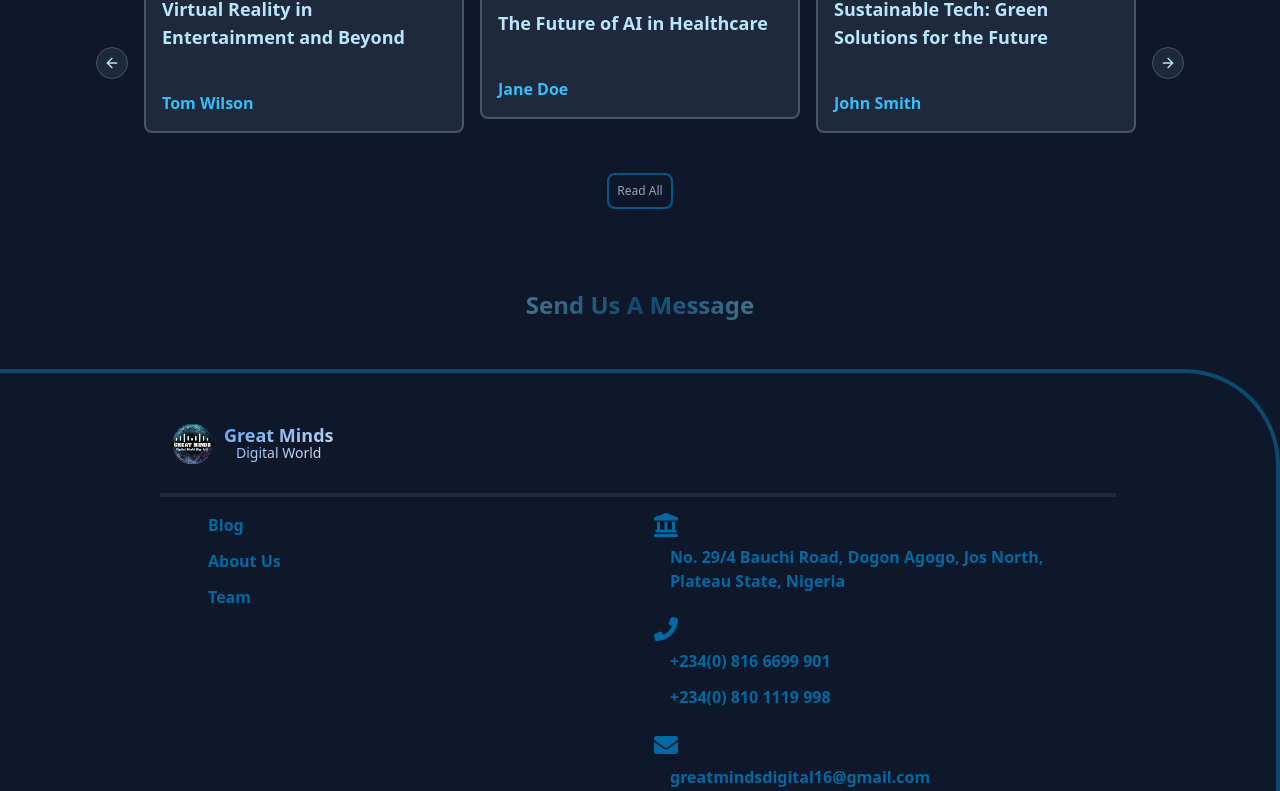
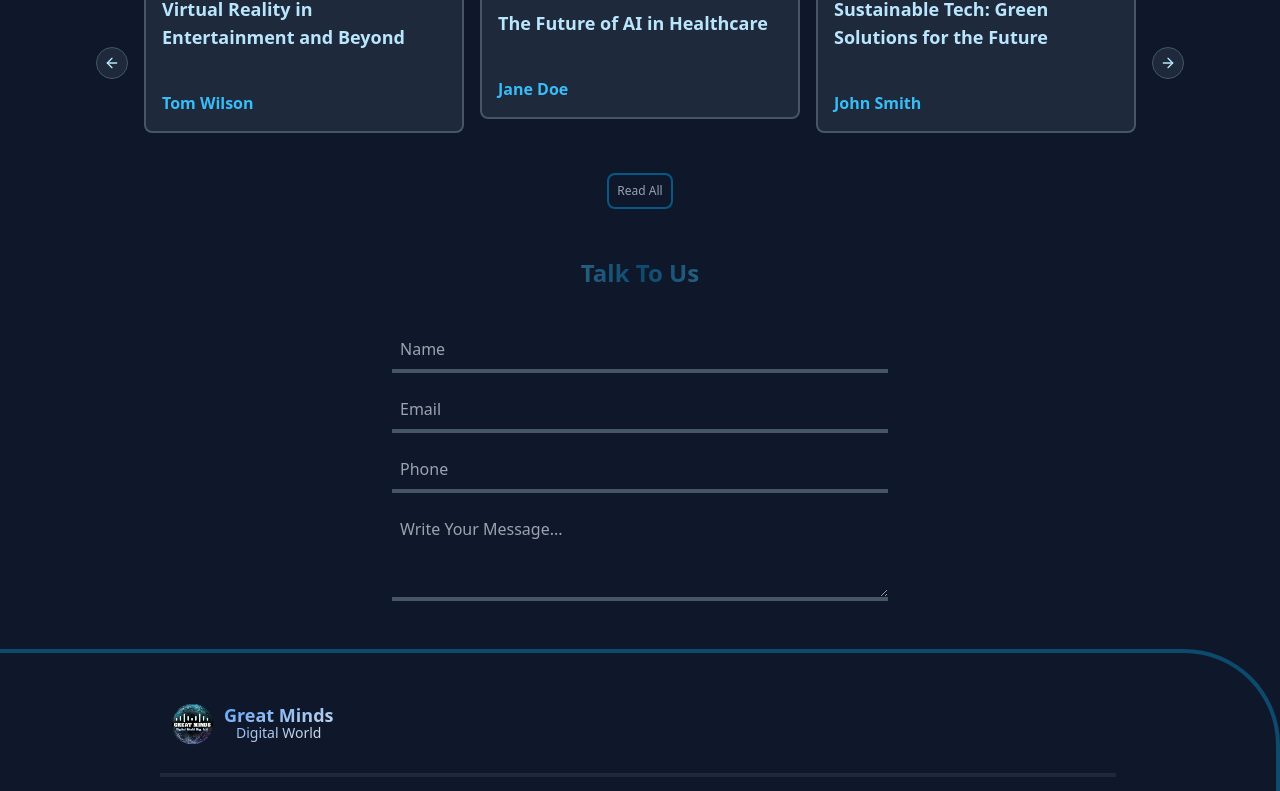
Before and after one commit to iam-idi/Great-minds-website, a React (Vite) app: page / in a window 1280 px wide. Shown: the part 2393-3184 px from the top of the page. Built offline with nearby package versions, Linux system fonts and the light colour scheme.

Commit message:
added form

```diff
--- a/src/components/BlogCard.jsx
+++ b/src/components/BlogCard.jsx
@@ -1,9 +1,9 @@
 const BlogCard = ({blog, notPreview}) => {
   return (
-    <div className="flex flex-col justify-center border-2 border-slate-600 mb-6 xs:mb-8 bg-slate-800 p-3 xs:p-4 rounded-md md:rounded-lg mt-3 sm:mt-4 min-h-fit sm:min-h-24 md:min-h-32">
+    <div className="break-words flex flex-col justify-center border-2 border-slate-600 mb-6 xs:mb-8 bg-slate-800 p-3 xs:p-4 rounded-md md:rounded-lg mt-3 sm:mt-4 min-h-fit sm:min-h-24 md:min-h-32">
         <h3 className="text-sky-200 font-semibold sm:font-bold text-sm xs:text-base lg:text-lg mb-6 sm:mb-10">{blog.title}</h3>
         <div className="flex justify-between flex-wrap gap-2">
-            <p className="text-sky-400 font-bold text-sm md:text-base">{blog.author}</p>
+            <p className="text-sky-400 font-bold text-sm md:text-base break-words">{blog.author}</p>
             {notPreview && <p className="text-sky-400 font-bold text-sm md:text-base">{blog.publishedDate}</p>}
         </div>
     </div>
--- a/src/components/BlogPreview.jsx
+++ b/src/components/BlogPreview.jsx
@@ -5,7 +5,7 @@ import BlogCard from './BlogCard';
 import { Link } from 'react-router-dom';
 const BlogPreview = () => {
   return (
-    <section className="mb-10 sm:mb-20 px-10 sm:px-0">
+    <section className="mb-8 xs:mb-10 sm:mb-12 px-10 sm:px-0">
         <h2 className="text-xs lg:text-sm text-sky-300 font-bold mb-4">Blog Posts</h2>
         <Carousel opts={{loop: true}}>
             <CarouselContent className='items-center'>
--- a/src/components/ContactSection.jsx
+++ b/src/components/ContactSection.jsx
@@ -2,9 +2,18 @@
 
 const ContactSection = () => {
   return (
-    <div>
-        <h3 className="bg-clip-text text-transparent bg-gradient-to-r from-sky-50 via-sky-900 to-sky-50 text-xl font-bold sm:text-2xl text-center mb-8 xs:mb-10 sm:mb-12">Send Us A Message</h3>
-    </div>
+    <swction className="mb-10 sm:mb-20 px-10 sm:px-0">
+        <h3 className="bg-clip-text text-transparent bg-gradient-to-r from-sky-50 via-sky-900 to-sky-50 text-xl font-bold sm:text-2xl text-center mb-6 xs:mb-8 sm:mb-10">Talk To Us</h3>
+
+        <form className="mt-0 mb-8 xs:mb-10 sm:mb-12 mx-auto w-85% sm:w-[80%] md:w-[65%] xl:w-[50%] flex flex-col gap-4">
+            <input name="name" placeholder="Name" className="w-full bg-inherit border-b-2 sm:border-b-[3px] lg:border-b-4 border-slate-600 p-2 text-slate-400 text-sm sm:text-base outline-none transform focus:border-sky-500 focus:text-sky-500 focus:placeholder:text-sky-500 focus:caret-sky-500 transition-all"/>
+            <input name="email" placeholder="Email" className="w-full bg-inherit border-b-2 sm:border-b-[3px] lg:border-b-4 border-slate-600 p-2 text-slate-400 text-sm sm:text-base outline-none transform focus:border-sky-500 focus:text-sky-500 focus:placeholder:text-sky-500 focus:caret-sky-500 transition-all"/>
+            <input name="phone" placeholder="Phone" className="w-full bg-inherit border-b-2 sm:border-b-[3px] lg:border-b-4 border-slate-600 p-2 text-slate-400 text-sm sm:text-base outline-none transform focus:border-sky-500 focus:text-sky-500 focus:placeholder:text-sky-500 focus:caret-sky-500 transition-all"/>
+
+            <textarea name="message" rows='3' placeholder="Write Your Message..."className="w-full bg-inherit border-b-2 sm:border-b-[3px] lg:border-b-4 border-slate-600 p-2 text-slate-400 text-sm sm:text-base outline-none transform focus:border-sky-500 focus:text-sky-500 focus:placeholder:text-sky-500 focus:caret-sky-500 transition-all">
+            </textarea>
+        </form>
+    </swction>
   )
 }
 
--- a/src/components/MissionVision.jsx
+++ b/src/components/MissionVision.jsx
@@ -1,4 +1,3 @@
-// eslint-disable-next-line react/prop-types
 const MissionVision = ({title, content}) => {
   return (
     <div className="relative">
```
